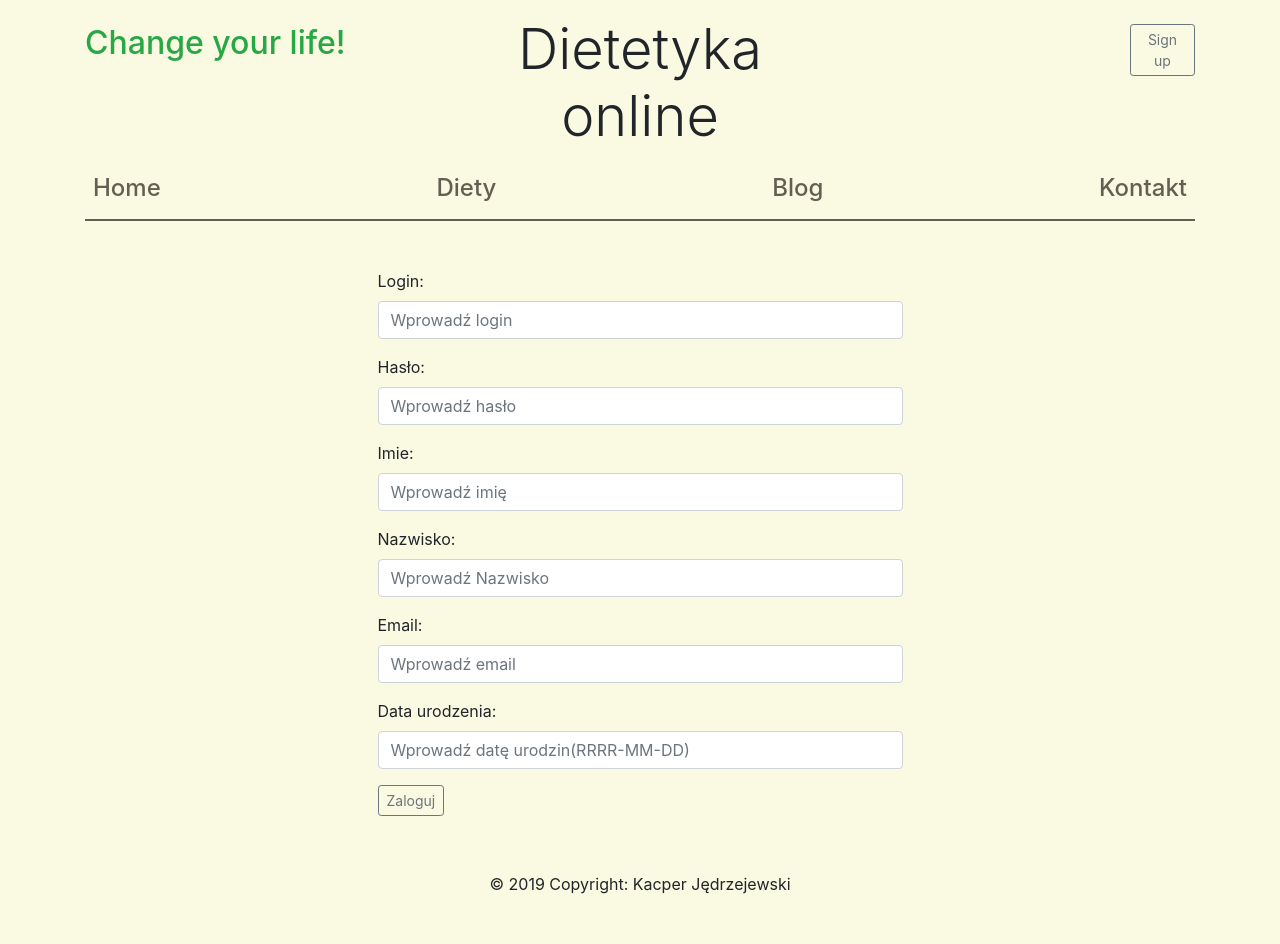
After one commit to 8lueFox/Dietetyka, a PHP site: page /register.php in a window 1280 px wide. The commit adds this page. Run offline with PHP 8.4, Linux system fonts and the light colour scheme.

Commit message:
Added possibility to login

```diff
--- a/header.php
+++ b/header.php
@@ -1,4 +1,6 @@
-
+<?php
+session_start();
+?>
 <!DOCTYPE html>
 <html lang="pl" dir="ltr">
   <head>
@@ -17,7 +19,15 @@
           <div class = "col-4 display-4 text-center">Dietetyka online</div>
           <div class = "col-3"></div>
           <div class = "col-1 justify-content-end pt-2">
-            <a class = "btn btn-sm btn-outline-secondary" href = "#">Sign up</a>
+            <?php
+            if(isset($_SESSION['login'])){
+              echo "Witaj, ".$_SESSION['login'];
+              echo '<a class = "btn btn-sm btn-outline-secondary" href = "logout.php">Logout</a>';
+            }
+              else{
+                echo '<a class = "btn btn-sm btn-outline-secondary" href = "login.php">Sign up</a>';
+              }
+            ?>
           </div>
         </div>
       </header>
@@ -25,7 +35,7 @@
       <div class = "nav-scroller">
         <nav class = "nav d-flex justify-content-between">
           <a class = "p-2 nav_span" href = "index.php"><h4>Home</h4></a>
-          <a class = "p-2 nav_span" href = "#diety"><h4>Diety</h4></a>
+          <a class = "p-2 nav_span" href = "index.php#diety"><h4>Diety</h4></a>
           <a class = "p-2 nav_span" href = "#"><h4>Blog</h4></a>
           <a class = "p-2 nav_span" href = "#"><h4>Kontakt</h4></a>
         </nav>
--- /dev/null
+++ b/logout.php
@@ -0,0 +1,5 @@
+<?php
+session_start();
+unset($_SESSION['login']);
+header("Location: index.php");
+?>
--- a/main.css
+++ b/main.css
@@ -7,7 +7,8 @@ html,body{
     margin-top:-40px;
 }
 #dietyHeader{
-  background-color: #888;
+  background-color: #61604E;
+  color: white;
   padding: 5px;
 }
 .nav_span{
@@ -24,3 +25,8 @@ html,body{
   background-color: #61604E;
   display: block;
 }
+
+#loginError{
+  color: red;
+  font-size: 10px;
+}
--- /dev/null
+++ b/register.php
@@ -0,0 +1,80 @@
+<?php include 'header.php' ?>
+<style><?php include 'main.css' ?></style>
+<div class = "container">
+  <div class = "row">
+    <div class = "col-3"></div>
+      <div class = "col-6 my-5">
+        <form method="post" id="formularz">
+          <div class="form-group">
+  	       <label for="login">Login:</label>
+  	       <input type="text" name="login" id="login" class="form-control" placeholder="Wprowadź login">
+          </div>
+          <div class="form-group">
+  	       <label for="pwd">Hasło:</label>
+  	       <input type="password" name="password" id="password" class="form-control" placeholder="Wprowadź hasło">
+          </div>
+          <div class="form-group">
+  	       <label for="name">Imie:</label>
+  	       <input type="text" name="name" id="name" class="form-control" placeholder="Wprowadź imię">
+          </div>
+          <div class="form-group">
+  	       <label for="surname">Nazwisko:</label>
+  	       <input type="text" name="surname" id="surname" class="form-control" placeholder="Wprowadź Nazwisko">
+          </div>
+          <div class="form-group">
+  	       <label for="email">Email:</label>
+  	       <input type="email" name="email" id="email" class="form-control" placeholder="Wprowadź email">
+          </div>
+          <div class="form-group">
+  	       <label for="login">Data urodzenia:</label>
+  	       <input type="data" name="data" id="data" class="form-control" placeholder="Wprowadź datę urodzin(RRRR-MM-DD)">
+          </div>
+          <span id="loginError"></span>
+  	      <input type="submit" name="submit" value="Zaloguj" class="btn btn-sm btn-outline-secondary">
+        </form>
+      </div>
+    <div class = "col-3"></div>
+  </div>
+</div>
+<?php
+  if (isset($_POST['submit'])){
+    include 'config.php';
+    $connect = new PDO($servername, $username, $password, $options);
+    $login = $_POST['login'];
+    $password = $_POST['password'];
+    $name = $_POST['name'];
+    $surname = $_POST['surname'];
+    $email = $_POST['email'];
+    $data = $_POST['data'];
+    $plec = 'M';
+    if(substr($name, -1) == 'a')
+      $plec = 'K';
+    $sql = sprintf("INSERT INTO uzytkownicy VALUES (NULL,'$name','$surname','$email',' ',' ',' ',' ','$data','$plec','$login','$password',0)");
+    $statement = $connect->prepare($sql);
+    $statement->execute();
+    $sql = sprintf("SELECT * FROM uzytkownicy WHERE login = '$login'");
+    $state = $connect->prepare($sql);
+    $state->execute();
+    $result = $state->fetchAll();
+    if($result){
+      foreach ($result as $row) {
+        if($row['password'] == $password){
+          $_SESSION['login'] = $login;
+          ?>
+          <script>
+            document.getElementById('formularz').innerHTML = "<h1 class = 'text-center'>Zostałeś zalogowany</h1>";
+          </script>
+          <?php
+        }
+      }
+    }else{
+        ?>
+        <script>
+          document.getElementById('loginError').innerHTML = "Problem z logowaniem<br>";
+        </script>
+        <?php
+      }
+    }
+?>
+
+<?php include 'footer.php' ?>
```
Also changed, not shown: config.php (added, +10 -0 lines), login.php (added, +53 -0 lines).
